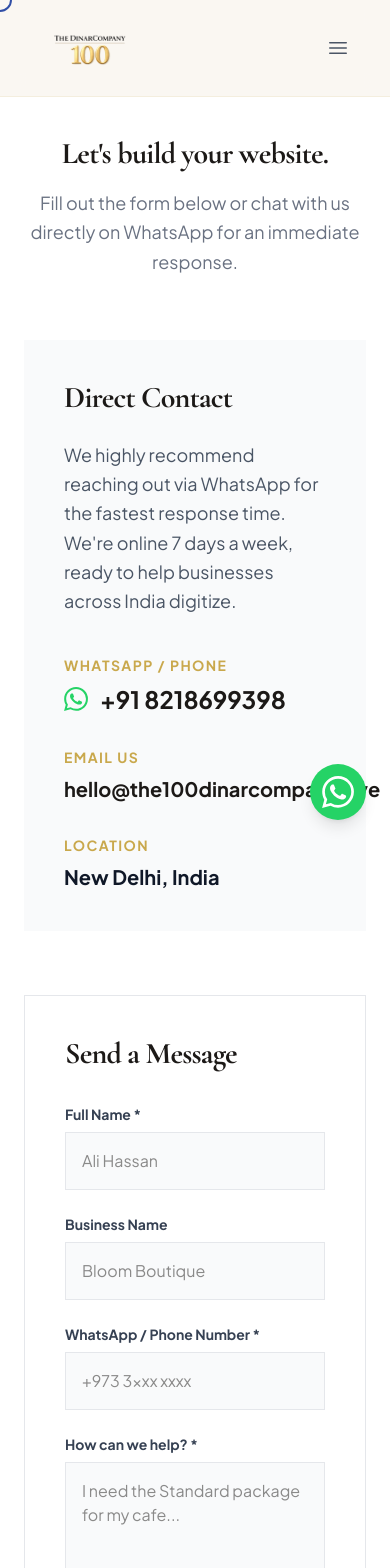
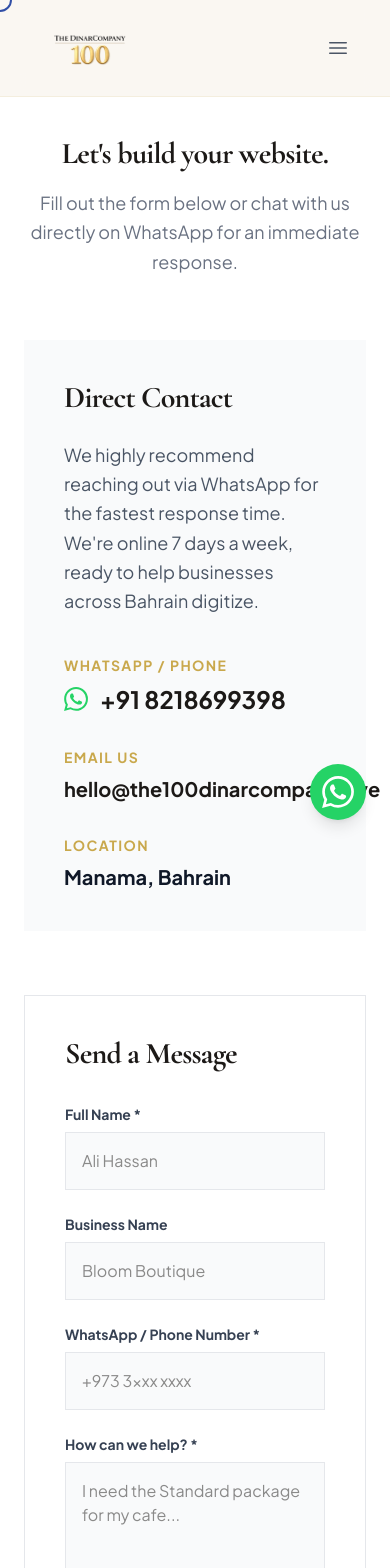
Before and after one commit to PurpelShit/web, a Next.js app: page /contact in a window 390 px wide. Shown: the top 1568 px of the page. Built offline with nearby package versions, Linux system fonts and the light colour scheme.

Commit message:
update site

```diff
--- a/src/app/about/page.tsx
+++ b/src/app/about/page.tsx
@@ -10,13 +10,13 @@ export default function About() {
             <Section className="pb-10 pt-10">
                 <SectionHeader
                     title="Our Story"
-                    subtitle="Helping businesses across India thrive in the digital age without breaking the bank."
+                    subtitle="Helping businesses across Bahrain thrive in the digital age without breaking the bank."
                 />
 
                 <div className="grid grid-cols-1 md:grid-cols-2 gap-16 items-center mt-12 max-w-6xl mx-auto">
                     <div className="order-2 md:order-1 space-y-6 text-gray-600 leading-relaxed text-lg">
                         <p>
-                            We realized something was broken in the agency space. Local businesses across India were paying too much — or settling for cheap templates that didn&apos;t convert. That&apos;s why we started The 100 Dinar Company.
+                            We realized something was broken in the agency space. Local businesses across Bahrain were paying too much — or settling for cheap templates that didn&apos;t convert. That&apos;s why we started The 100 Dinar Company.
                         </p>
                         <p className="font-serif italic text-2xl text-[var(--color-foreground)] border-l-4 border-[var(--color-gold)] pl-6 my-8">
                             Pay an agency 1,500+ BHD and wait months, or use a cheap DIY builder and look unprofessional.
@@ -39,7 +39,7 @@ export default function About() {
                                 priority
                             />
                             <div className="absolute inset-0 bg-gradient-to-t from-black/50 to-transparent flex items-end p-8">
-                                <span className="text-white font-serif text-2xl font-bold">Based in New Delhi, India.</span>
+                                <span className="text-white font-serif text-2xl font-bold">Based in Manama, Bahrain.</span>
                             </div>
                         </div>
                     </div>
@@ -62,7 +62,7 @@ export default function About() {
                     <div>
                         <div className="text-5xl font-serif text-[var(--color-gold)] mb-4 font-bold">3.</div>
                         <h4 className="text-xl font-bold text-[var(--color-foreground)] mb-3">Local Expertise</h4>
-                        <p>We understand the Indian market. We build what works here, including localized SEO and WhatsApp integrations.</p>
+                        <p>We understand the Bahraini market. We build what works here, including localized SEO and WhatsApp integrations.</p>
                     </div>
                 </div>
             </Section>
--- a/src/app/contact/page.tsx
+++ b/src/app/contact/page.tsx
@@ -62,7 +62,7 @@ export default function Contact() {
                     <div className="bg-gray-50 p-10 md:p-14 h-full flex flex-col justify-center">
                         <h3 className="font-serif text-3xl font-bold mb-6">Direct Contact</h3>
                         <p className="text-gray-600 mb-10 leading-relaxed text-lg">
-                            We highly recommend reaching out via WhatsApp for the fastest response time. We&apos;re online 7 days a week, ready to help businesses across India digitize.
+                            We highly recommend reaching out via WhatsApp for the fastest response time. We&apos;re online 7 days a week, ready to help businesses across Bahrain digitize.
                         </p>
 
                         <div className="space-y-8">
@@ -84,7 +84,7 @@ export default function Contact() {
                             <div>
                                 <span className="block text-sm uppercase tracking-widest text-[var(--color-gold)] font-bold mb-2">Location</span>
                                 <p className="text-xl font-bold text-gray-900">
-                                    New Delhi, India
+                                    Manama, Bahrain
                                 </p>
                             </div>
                         </div>
--- a/src/app/layout.tsx
+++ b/src/app/layout.tsx
@@ -32,7 +32,7 @@ const greatVibes = Great_Vibes({
 import Script from "next/script";
 
 export const metadata: Metadata = {
-  title: "The 100 Dinar Company | Premium Websites in India",
+  title: "The 100 Dinar Company | Premium Websites in Bahrain",
   description: "We build fast, beautiful, conversion-focused websites for businesses everywhere — starting at just 100 BHD.",
   openGraph: {
     title: "The 100 Dinar Company",
--- a/src/app/page.tsx
+++ b/src/app/page.tsx
@@ -40,7 +40,7 @@ export default function Home() {
 
           <Reveal delay={0.5}>
             <p className="font-display text-lg md:text-xl text-gray-600 mb-12 max-w-2xl mx-auto leading-relaxed">
-              Affordable, fast, and built for businesses across India.
+              Affordable, fast, and built for businesses across Bahrain.
               No tech skills needed — just results.
             </p>
           </Reveal>
@@ -128,7 +128,7 @@ export default function Home() {
         </Reveal>
 
         <Reveal delay={0.2}>
-          <div className="grid grid-cols-1 md:grid-cols-2 lg:grid-cols-4 gap-6">
+          <div className="grid grid-cols-1 md:grid-cols-2 lg:grid-cols-3 gap-6">
             <PortfolioCard
               image="https://images.unsplash.com/photo-1495474472287-4d71bcdd2085?w=800&auto=format&fit=crop&q=80"
               title="Brewed & Co."
@@ -158,7 +158,7 @@ export default function Home() {
       <Section className="overflow-hidden">
         <Reveal>
           <SectionHeader
-            title="Trusted by India's Best"
+            title="Trusted by Bahrain's Best"
             subtitle="Swipe through to see what our local partners have to say."
           />
         </Reveal>
--- a/src/app/portfolio/page.tsx
+++ b/src/app/portfolio/page.tsx
@@ -39,7 +39,7 @@ export default function Portfolio() {
             <Section className="pb-10 pt-10">
                 <SectionHeader
                     title="Featured Work"
-                    subtitle="A selection of premium websites we've built for businesses across India."
+                    subtitle="A selection of premium websites we've built for businesses across Bahrain."
                 />
 
                 <div className="space-y-32 mt-20 max-w-6xl mx-auto">
--- a/src/app/privacy-policy/page.tsx
+++ b/src/app/privacy-policy/page.tsx
@@ -90,7 +90,7 @@ export default function PrivacyPolicy() {
                         <h2 className="text-2xl font-bold text-[#C9A84C] mb-4">7. Contact Us</h2>
                         <p className="mb-4">If you have any questions about this Privacy Policy, please contact us:</p>
                         <p><strong>Email:</strong> <a href="mailto:hello@the100dinarcompany.live" className="text-[var(--color-gold)] hover:underline">hello@the100dinarcompany.live</a><br />
-                            <strong>Location:</strong> New Delhi, India</p>
+                            <strong>Location:</strong> Manama, Bahrain</p>
                     </section>
                 </div>
             </Section>
--- a/src/app/refund-policy/page.tsx
+++ b/src/app/refund-policy/page.tsx
@@ -94,7 +94,7 @@ export default function RefundPolicy() {
                     <section>
                         <h2 className="text-2xl font-bold text-[#C9A84C] mb-4">8. Contact Us</h2>
                         <p><strong>Email:</strong> <a href="mailto:hello@the100dinarcompany.live" className="text-[var(--color-gold)] hover:underline">hello@the100dinarcompany.live</a><br />
-                            <strong>Location:</strong> New Delhi, India</p>
+                            <strong>Location:</strong> Manama, Bahrain</p>
                     </section>
                 </div>
             </Section>
--- a/src/app/services/page.tsx
+++ b/src/app/services/page.tsx
@@ -67,7 +67,7 @@ export default function Services() {
                         <div>
                             <h3 className="font-serif text-3xl font-bold mb-4">Hosting & Maintenance</h3>
                             <p className="text-gray-600 mb-6 leading-relaxed">
-                                A website needs a home and regular upkeep to stay secure. We take care of everything behind the scenes. We deploy your site on Enterprise-grade CDN networks so it loads instantly in India and across the globe. Never worry about an SSL certificate expiring again.
+                                A website needs a home and regular upkeep to stay secure. We take care of everything behind the scenes. We deploy your site on Enterprise-grade CDN networks so it loads instantly in Bahrain and across the globe. Never worry about an SSL certificate expiring again.
                             </p>
                             <ul className="space-y-3 mb-8">
                                 {["Enterprise-grade Global CDN Storage", "Free SSL Certificates", "Automated Daily Backups", "99.9% Uptime Guarantee"].map((item, i) => (
--- a/src/app/terms-of-service/page.tsx
+++ b/src/app/terms-of-service/page.tsx
@@ -130,7 +130,7 @@ export default function TermsOfService() {
                     <section>
                         <h2 className="text-2xl font-bold text-[#C9A84C] mb-4">10. Contact Us</h2>
                         <p><strong>Email:</strong> <a href="mailto:hello@the100dinarcompany.live" className="text-[var(--color-gold)] hover:underline">hello@the100dinarcompany.live</a><br />
-                            <strong>Location:</strong> New Delhi, India</p>
+                            <strong>Location:</strong> Manama, Bahrain</p>
                     </section>
                 </div>
             </Section>
--- a/src/components/layout/Footer.tsx
+++ b/src/components/layout/Footer.tsx
@@ -56,7 +56,7 @@ export const Footer = () => {
                         <h4 className="font-serif font-bold text-lg mb-4">Contact</h4>
                         <ul className="space-y-3 text-gray-500">
                             <li><Link href="/contact" className="hover:text-[var(--color-gold)] transition">Contact Form</Link></li>
-                            <li>New Delhi, India</li>
+                            <li>Manama, Bahrain</li>
                             <li><a href="mailto:hello@the100dinarcompany.live" className="hover:text-[var(--color-gold)] transition">hello@the100dinarcompany.live</a></li>
                         </ul>
                     </div>
```
